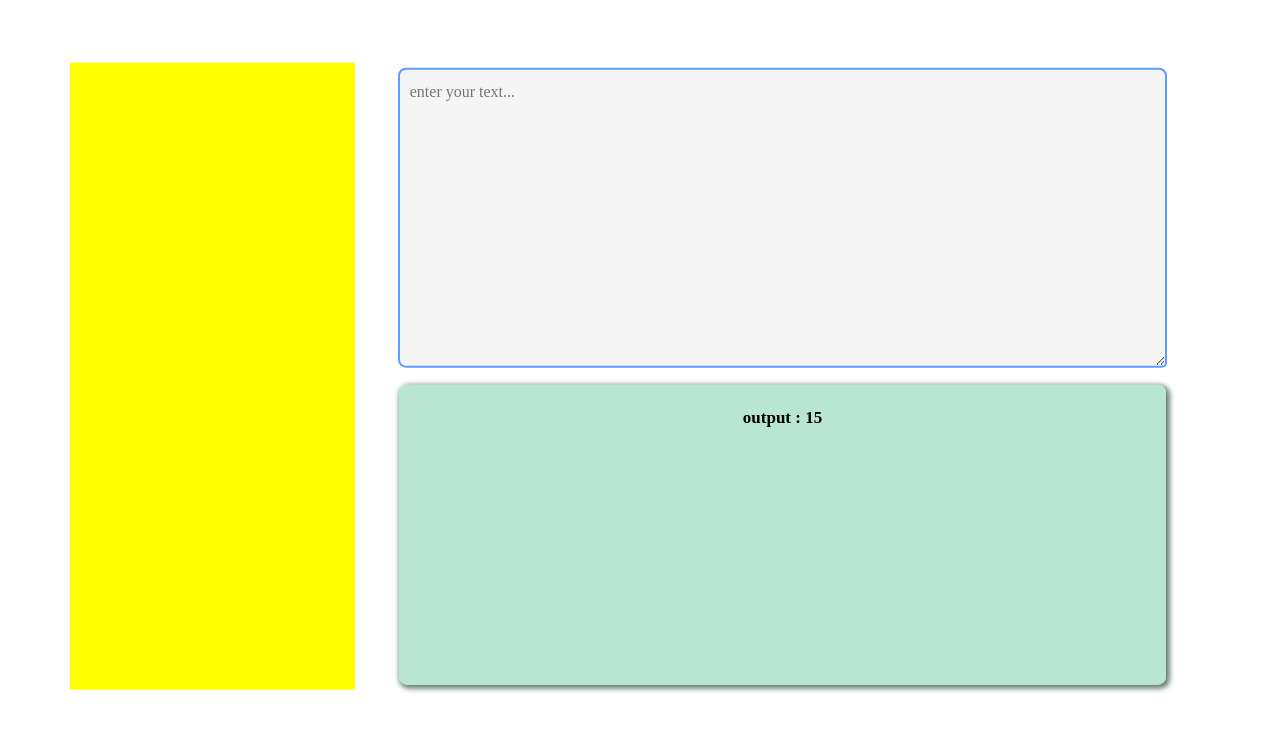
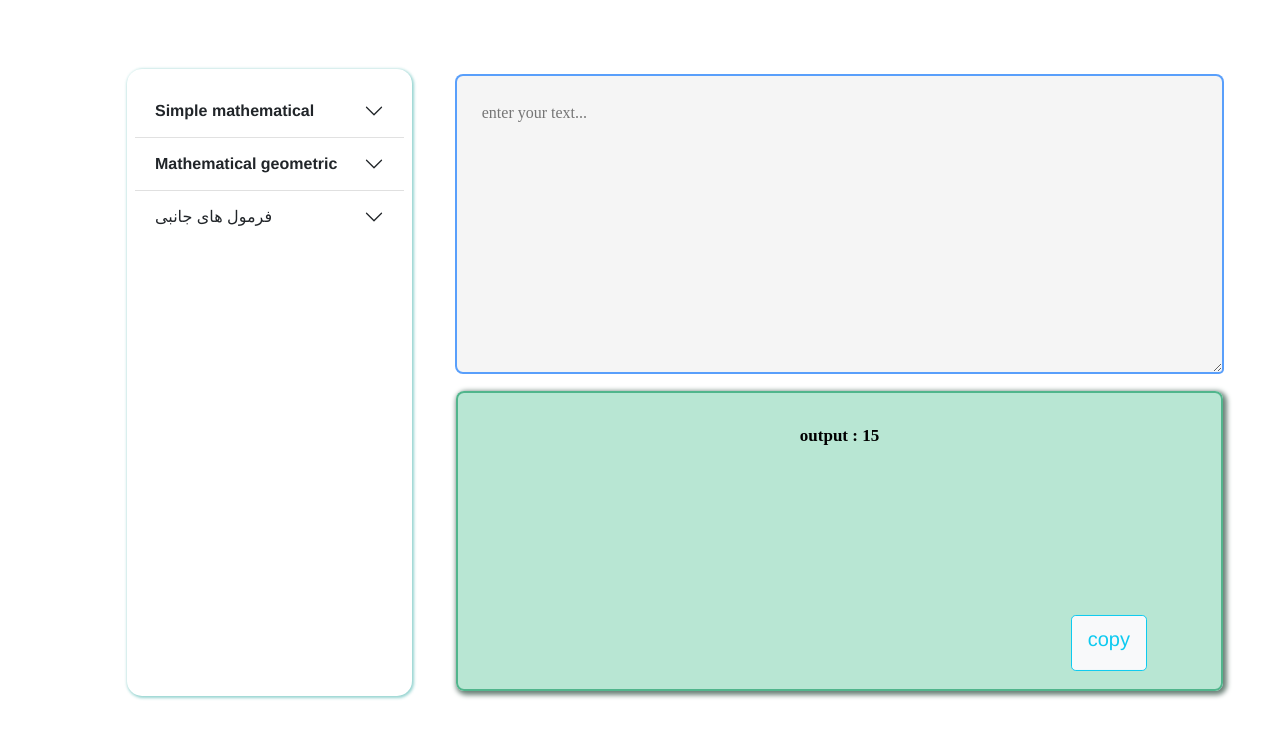
Before and after one commit to sadegh1377/mathematical-tools, a Vue app: page /#/ in a window 1280 px wide. Shown: the top 738 px of the page. Built offline with nearby package versions, Linux system fonts and the light colour scheme.

Commit message:
add fontawosome and add new code to home

```diff
--- a/src/main.js
+++ b/src/main.js
@@ -3,7 +3,30 @@ import App from './App.vue'
 import router from './router'
 import store from './store'
 import Axios from "axios";
-import 'bootstrap/dist/css/bootstrap.min.css'
+import "bootstrap/dist/css/bootstrap.min.css"
+import 'bootstrap'
+import {library} from '@fortawesome/fontawesome-svg-core'
+import {
+    faDivide,
+    faTimes,
+    faMinus,
+    faPlus,
+    faEquals,
+    faPercent,
+    faBackspace,
+    faEraser,
+    faSquare,
+    faCircle
+} from '@fortawesome/free-solid-svg-icons'
+import {FontAwesomeIcon} from '@fortawesome/vue-fontawesome'
+
+library.add(faBackspace, faEraser, faMinus, faPlus, faEquals, faPercent, faTimes, faDivide,
+    faCircle, faSquare
+)
+
+
+Vue.component('font-awesome-icon', FontAwesomeIcon)
+
 
 Vue.prototype.$http = Axios;
 Vue.config.productionTip = false
--- a/src/views/Home.vue
+++ b/src/views/Home.vue
@@ -2,13 +2,113 @@
   <div class="home">
     <div class="container  math">
       <div class="row">
-        <div style="background-color: yellow;" class="col-3"></div>
-        <div class="col-9 p-0 m-0">
+        <div class="tools p-2 pt-3 m-0 col-md-4 col-sm-5 col-lg-3">
+
+
+          <div class="accordion accordion-flush" id="accordionFlushExample">
+            <div class="accordion-item">
+              <h2 class="accordion-header" id="flush-headingOne">
+                <button class="accordion-button  collapsed" type="button" data-bs-toggle="collapse"
+                        data-bs-target="#flush-collapseOne" aria-expanded="false" aria-controls="flush-collapseOne">
+                  <b>Simple mathematical</b>
+                </button>
+              </h2>
+              <div id="flush-collapseOne" class="accordion-collapse collapse" aria-labelledby="flush-headingOne"
+                   data-bs-parent="#accordionFlushExample">
+                <div class="accordion-body">
+
+                  <button class="btn m-1 btn-outline-info btn-light">
+                    <font-awesome-icon icon="divide" aria-hidden="true"/>
+                  </button>
+                  <button class="btn m-1 btn-outline-info btn-light">
+                    <font-awesome-icon icon="times" aria-hidden="true"/>
+                  </button>
+                  <button class="btn m-1 btn-outline-info btn-light">
+                    <font-awesome-icon icon="minus" aria-hidden="true"/>
+                  </button>
+                  <button class="btn m-1 btn-outline-info btn-light">
+                    <font-awesome-icon icon="plus" aria-hidden="true"/>
+                  </button>
+                  <button class="btn m-1 btn-outline-info btn-light">
+                    <font-awesome-icon icon="percent" aria-hidden="true"/>
+                  </button>
+                  <button class="btn m-1 btn-outline-info btn-light">
+                    <font-awesome-icon icon="equals" aria-hidden="true"/>
+                  </button>
+                  <button class="btn m-1 btn-outline-info btn-light">
+                    <font-awesome-icon icon="backspace" aria-hidden="true"/>
+                  </button>
+                  <button class="btn m-1 btn-outline-info btn-light">
+                    <font-awesome-icon icon="eraser" aria-hidden="true"/>
+                  </button>
+
+                </div>
+              </div>
+            </div>
+            <div class="accordion-item">
+              <h2 class="accordion-header" id="flush-headingTwo">
+                <button class="accordion-button collapsed" type="button" data-bs-toggle="collapse"
+                        data-bs-target="#flush-collapseTwo" aria-expanded="false" aria-controls="flush-collapseTwo">
+                  <b>Mathematical geometric</b>
+                </button>
+              </h2>
+              <div id="flush-collapseTwo" class="accordion-collapse collapse" aria-labelledby="flush-headingTwo"
+                   data-bs-parent="#accordionFlushExample">
+                <div class="accordion-body">
+
+
+                  <button title="area square" class="btn m-1 btn-outline-info btn-light">
+                    <font-awesome-icon icon="square"/>
+                  </button>
+                  <button class="btn m-1 btn-outline-info btn-light"><i class="far fa-square"></i></button>
+                  <button class="btn m-1 btn-outline-info btn-light">
+                    <font-awesome-icon icon="circle"/>
+                  </button>
+                  <button class="btn m-1 btn-outline-info btn-light"><i class="far fa-circle"></i></button>
+
+
+                </div>
+              </div>
+            </div>
+            <div class="accordion-item">
+              <h2 class="accordion-header" id="flush-headingThree">
+                <button class="accordion-button collapsed" type="button" data-bs-toggle="collapse"
+                        data-bs-target="#flush-collapseThree" aria-expanded="false" aria-controls="flush-collapseThree">
+                  فرمول های جانبی
+                </button>
+              </h2>
+              <div id="flush-collapseThree" class="accordion-collapse collapse" aria-labelledby="flush-headingThree"
+                   data-bs-parent="#accordionFlushExample">
+                <div class="accordion-body">Placeholder content for this accordion, which is intended to demonstrate the
+                  <code>.accordion-flush</code> class. This is the third item's accordion body. Nothing more exciting
+                  happening here in terms of content, but just filling
+                  up the space to make it look, at least at first glance, a bit more representative of how this would
+                  look in a real-world application. Placeholder content for this accordion, which is intended to
+                  demonstrate the <code>.accordion-flush</code> class. This is the third item's accordion body. Nothing
+                  more exciting happening here in terms of content, but just filling up the space to make it look, at
+                  least at first glance, a bit more representative of how this would
+                  look in a real-world application. Placeholder content for this accordion, which is intended to
+                  demonstrate the <code>.accordion-flush</code> class. This is the third item's accordion body. Nothing
+                  more exciting happening
+                  here in terms of content, but just filling up the space to make it look, at least at first glance, a
+                  bit more representative of how this would look in a real-world application.
+                </div>
+              </div>
+            </div>
+          </div>
+        </div>
+
+
+        <div class="col-lg-9 col-md-8 col-sm-7  p-0 m-0">
           <div class="input">
             <textarea class="textarea" placeholder="enter your text..."></textarea>
           </div>
           <div class="box-output">
-            <label class="output">output : 15</label>
+            <label class="output">output : 15
+
+
+            </label>
+            <button class="btn btn-light  btn-lg btn-outline-info pb-3   copy">copy</button>
           </div>
         </div>
       </div>
@@ -29,16 +129,60 @@ export default {
 <style lang="scss" scoped>
 .home {
 
+  .logo {
+    position: absolute;
+    left: 20px;
+    top: 10px;
+    width: 50px;
+    height: 50px;
+    box-shadow: 1px 1px 3px 1px rgba(138, 58, 58, 0.582);
+    opacity: 0.9;
+
+    &:hover {
+      width: 53px;
+      height: 53px;
+      box-shadow: 1px 1px 5px 2px rgba(138, 58, 58, 0.877);
+      opacity: 1;
+    }
+  }
+
   .math {
-    transform: translate(0%, 10%);
+    transform: translate(5%, 11%);
+
+    .tools {
+      background-color: white;
+      border-radius: 15px;
+      border-color: rgb(66, 60, 49);
+      border-width: 1px !important;
+      box-shadow: 1px 1px 3px 1px rgba(20, 158, 151, 0.445);
+
+      .accordion-body {
+        max-height: 350px;
+        overflow-y: scroll;
+        list-style: none;
+        padding: none;
+        margin: none;
+
+        .btn {
+          text-align: center !important;
+          width: 40px !important;
+
+          &:hover {
+            box-shadow: 1px 1px 2px 1px #0d7180af;
+            color: white !important;
+          }
+        }
+      }
+    }
 
     .input {
       .textarea {
         margin: 5px;
-        padding: 10px;
+        padding: 25px;
         background-color: whitesmoke;
         width: 90%;
-        height: 300px;
+        min-height: 300px;
+        max-height: 333px;
         border-radius: 8px;
         border-width: 2px;
         border-color: rgba(0, 110, 255, 0.637);
@@ -55,7 +199,7 @@ export default {
         }
 
         &:focus {
-          font-size: 17px;
+          font-size: 20px;
           box-shadow: 1px 1px 2px 1px rgba(0, 110, 255, 0.637);
           background: white;
           border-color: blue;
@@ -67,9 +211,14 @@ export default {
     }
 
     .box-output {
+      position: relative;
+
       .output {
+        border-style: solid;
+        border-color: rgba(78, 180, 138, 0.959);
+        border-width: 2px;
         margin: 5px;
-        padding: 20px;
+        padding: 30px;
         background-color: rgba(164, 223, 198, 0.774);
         width: 89.7%;
         height: 300px;
@@ -80,6 +229,18 @@ export default {
         font-family: 'Times New Roman', Times, serif, Georgia, 'Times New Roman', Times, serif;
         font-size: 17px;
         box-shadow: 2px 2px 5px 2px rgb(107, 129, 120);
+      }
+
+      .copy {
+        position: absolute;
+        right: 120px;
+        bottom: 25px;
+        text-align: center;
+
+        &:hover {
+          box-shadow: 1px 1px 2px 1px #0d7180af;
+          color: white !important;
+        }
       }
     }
   }
```
Also changed, not shown: package.json (+8 -0 lines), 1 other file (tests, documents, lock files or other folders).
